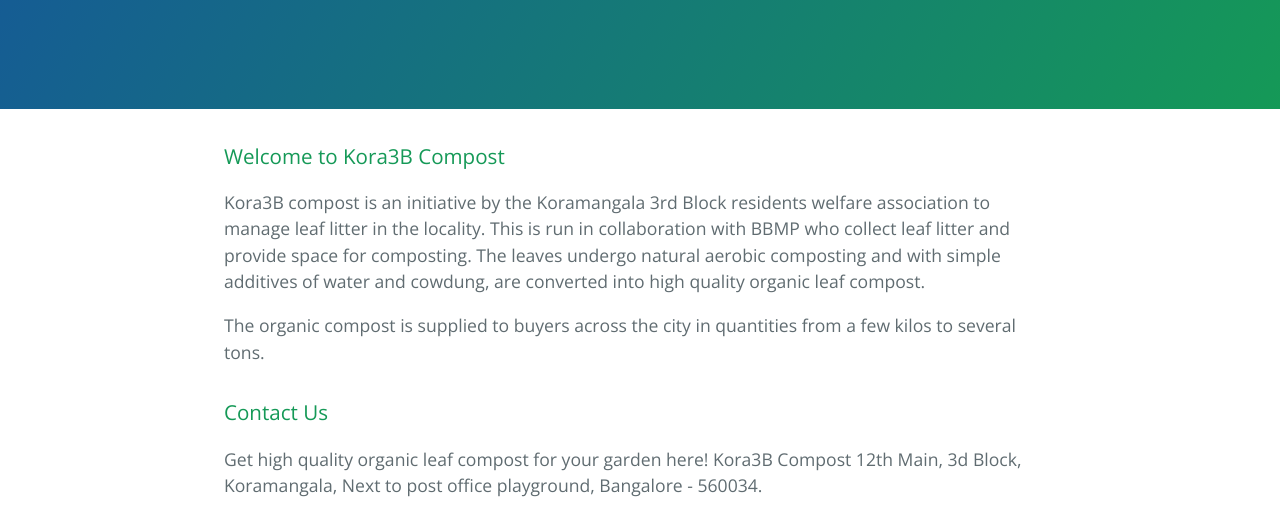
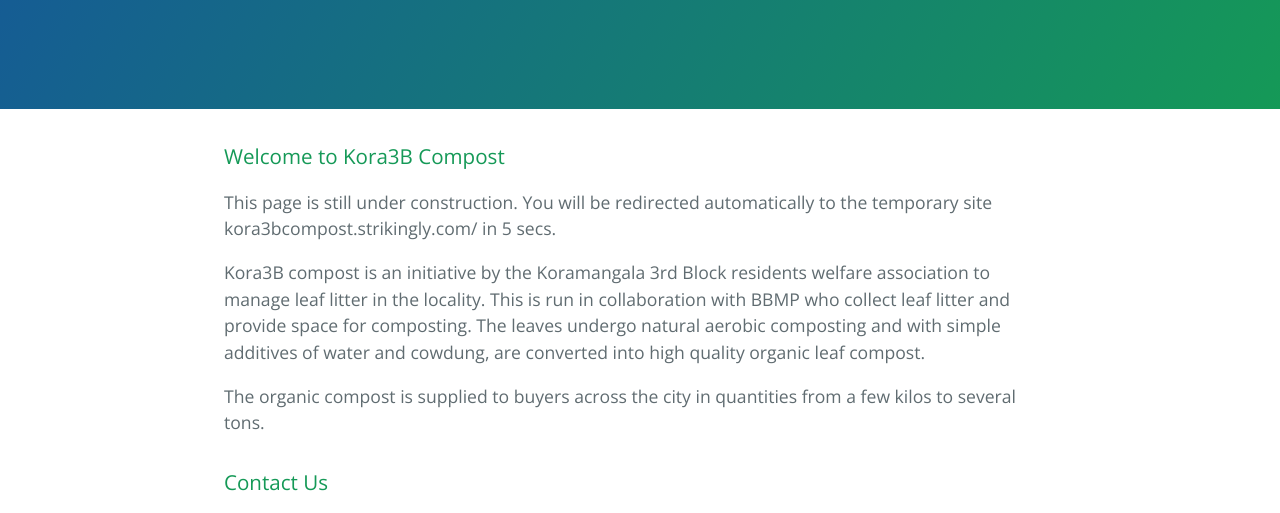
Before and after one commit to Kora3bCompost/kora3bcompost.github.io, a plain HTML site: page index.html in a window 1280 px wide. Shown: the part 208-721 px from the top of the page. Drawn offline with nearby package versions, Linux system fonts and the light colour scheme.

Commit message:
added redirect to kora3bcompost.strikingly.com

```diff
--- a/index.html
+++ b/index.html
@@ -8,6 +8,7 @@
     <link href='http://fonts.googleapis.com/css?family=Open+Sans:400,700' rel='stylesheet' type='text/css'>
     <link rel="stylesheet" type="text/css" href="stylesheets/stylesheet.css" media="screen">
     <link rel="stylesheet" type="text/css" href="stylesheets/github-light.css" media="screen">
+    <META http-equiv="refresh" content="5;URL=http://kora3bcompost.strikingly.com/">
   </head>
   <body>
     <section class="page-header">
@@ -18,6 +19,8 @@
     <section class="main-content">
       <h3>
 <a id="welcome-to-kora3b-compost" class="anchor" href="#welcome-to-kora3b-compost" aria-hidden="true"><span class="octicon octicon-link"></span></a>Welcome to Kora3B Compost</h3>
+
+<p> This page is still under construction. You will be redirected automatically to the temporary site kora3bcompost.strikingly.com/  in 5 secs.</p>
 
 <p>Kora3B compost is an initiative by the Koramangala 3rd Block residents welfare association to manage leaf litter in the locality. This is run in collaboration with BBMP who collect leaf litter and provide space for composting. The leaves undergo natural aerobic composting and with simple additives of water and cowdung, are converted into high quality organic leaf compost.</p>
 
```
